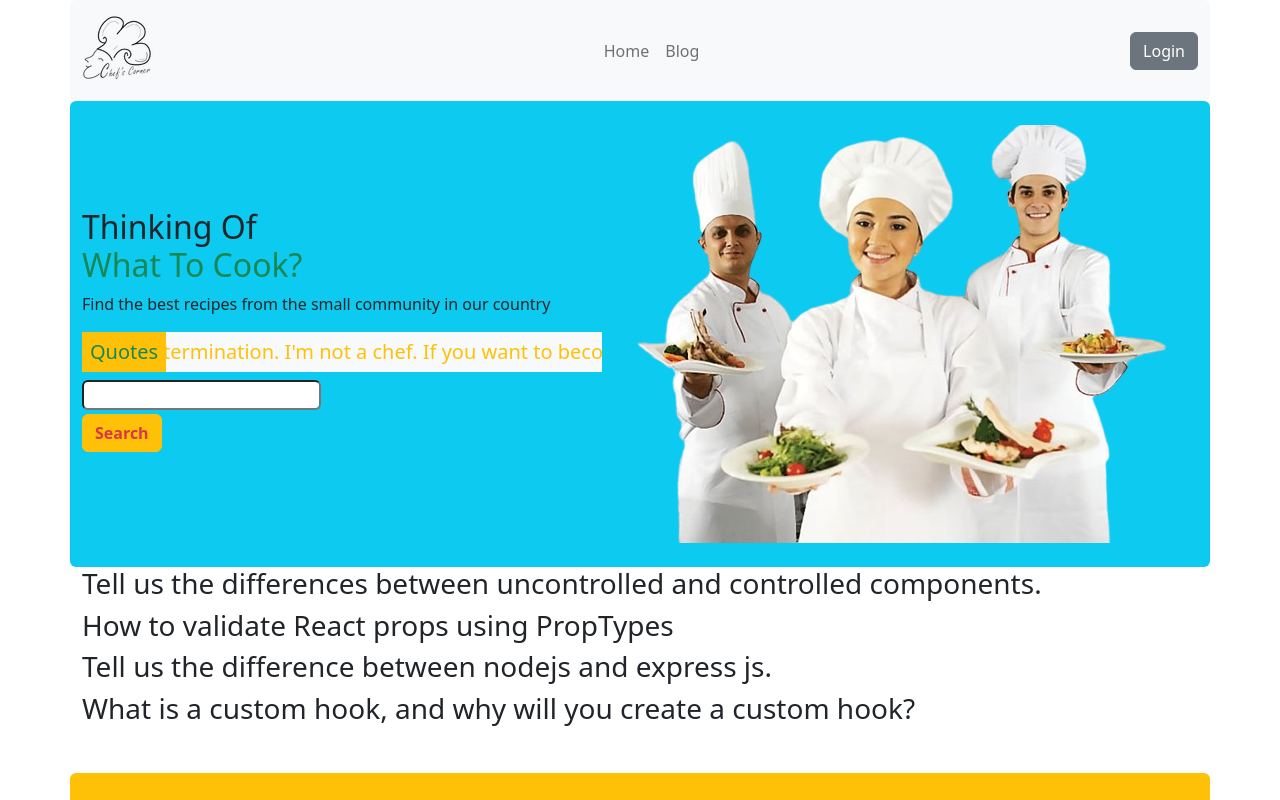
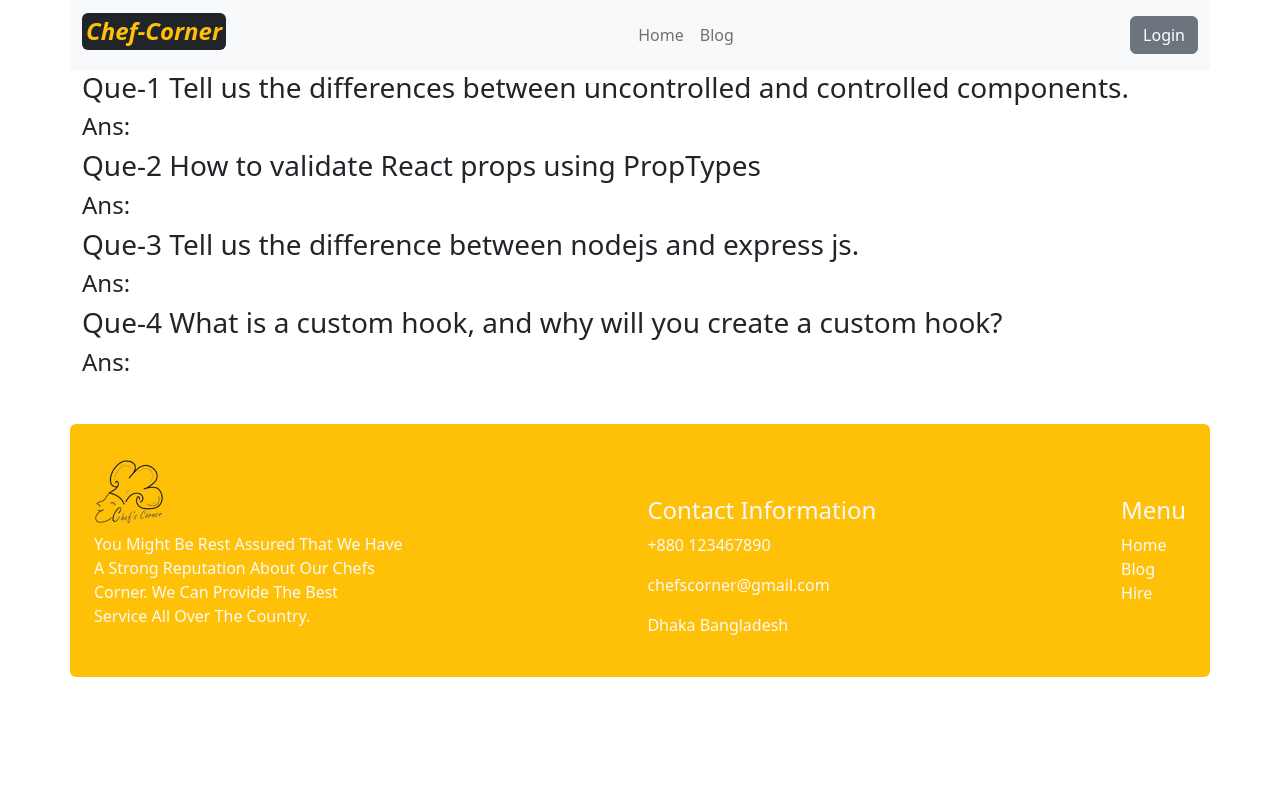
Before and after one commit to MahmudPreyom/chef-recipe-hunter-client-side, a React (Vite) app: page /blog in a window 1280 px wide. Shown: the top 800 px of the page. Built offline with nearby package versions, Linux system fonts and the light colour scheme.

Commit message:
some mistake solve

```diff
--- a/index.html
+++ b/index.html
@@ -2,7 +2,7 @@
 <html lang="en">
   <head>
     <meta charset="UTF-8" />
-    <link rel="icon" type="image/svg+xml" href="/vite.svg" />
+    <link rel="icon" type="image/svg+xml" href="src/assets/four.jpg" />
     <meta name="viewport" content="width=device-width, initial-scale=1.0" />
     <title>Chef Corner</title>
   </head>
--- a/src/components/Blog.jsx
+++ b/src/components/Blog.jsx
@@ -3,10 +3,14 @@ import React from "react";
 const Blog = () => {
     return (
         <div>
-            <h3>Tell us the differences between uncontrolled and controlled components.</h3>
-            <h3>How to validate React props using PropTypes</h3>
-            <h3>Tell us the difference between nodejs and express js.</h3>
-            <h3>What is a custom hook, and why will you create a custom hook?</h3>
+            <h3><span>Que-1</span> Tell us the differences between uncontrolled and controlled components.</h3>
+            <h4><span>Ans:</span></h4>
+            <h3><span>Que-2</span> How to validate React props using PropTypes</h3>
+            <h4><span>Ans:</span></h4>
+            <h3><span>Que-3</span> Tell us the difference between nodejs and express js.</h3>
+            <h4><span>Ans:</span></h4>
+            <h3><span>Que-4</span> What is a custom hook, and why will you create a custom hook?</h3>
+            <h4><span>Ans:</span></h4>
         </div>
     );
 };
--- a/src/layouts/Main.jsx
+++ b/src/layouts/Main.jsx
@@ -1,34 +1,14 @@
 import React from "react";
-import { Button, Container } from "react-bootstrap";
+import { Container } from "react-bootstrap";
 import { Outlet } from 'react-router-dom'
 import Footer from "../pages/Shared/Footer/Footer";
 import Header from "../pages/Shared/Header/Header";
-import one from "../assets/one.png"
-import three from "../assets/three.png"
-import Marquee from "react-fast-marquee";
+
 
 const Main = () => {
     return (
         <div>
             <Header></Header>
-            <Container className="rounded d-flex align-items-center bg-info justify-content-between pb-4">
-                <div className="mt-3">
-                    <h2>Thinking Of<br /><span className="text-success">What To Cook?</span></h2>
-                    <p>Find the best recipes from the small community in our country</p>
-                    <div className="d-flex">
-                        <h5 className="bg-warning p-2 text-success">Quotes</h5>
-                        <Marquee>
-                            <h5 className="bg-light text-warning p-2">Whatever you do, do with determination. I'm not a chef. If you want to become a great chef, you have to work with great chefs.</h5>
-                        </Marquee>
-                    </div>
-                    <input className="rounded" type="text" />
-                    <br />
-                    <Button variant="warning" className="mt-1 text-danger fw-bold">Search</Button>
-                </div>
-                <div className="mt-4">
-                    <img src={three} alt="" />
-                </div>
-            </Container>
             <Container>
                 <Outlet></Outlet>
             </Container>
--- a/src/pages/Home.jsx
+++ b/src/pages/Home.jsx
@@ -1,10 +1,29 @@
 import React from "react";
+import { Button, Container } from "react-bootstrap";
+import Marquee from "react-fast-marquee";
+// import one from "../assets/one.png"
+import three from "../assets/three.png"
 
 const Home = () => {
     return (
-        <div>
-            <h2>This is Home</h2>
+        <Container className="rounded d-flex align-items-center bg-info justify-content-between pb-4">
+        <div className="mt-3">
+            <h2>Thinking Of<br /><span className="text-success">What To Cook?</span></h2>
+            <p>Find the best recipes from the small community in our country</p>
+            <div className="d-flex">
+                <h5 className="bg-warning p-2 text-success">Quotes</h5>
+                <Marquee>
+                    <h5 className="bg-light text-warning p-2">Whatever you do, do with determination. I'm not a chef. If you want to become a great chef, you have to work with great chefs.</h5>
+                </Marquee>
+            </div>
+            <input className="rounded" type="text" />
+            <br />
+            <Button variant="warning" className="mt-1 text-danger fw-bold">Search</Button>
         </div>
+        <div className="mt-4">
+            <img src={three} alt="" />
+        </div>
+    </Container>
     );
 };
 
--- a/src/pages/Shared/Header/Header.jsx
+++ b/src/pages/Shared/Header/Header.jsx
@@ -8,7 +8,7 @@ const Header = () => {
     return (
         <Container className="bg-light rounded">
             <Navbar bg="light">
-                <Navbar.Brand href="#home"><img src={rsz_two} alt="" /></Navbar.Brand>
+                <Navbar.Brand href="#home"><h4 className="rounded bg-dark text-warning fst-italic p-1 fw-bold">Chef-Corner</h4></Navbar.Brand>
                 <Navbar.Toggle aria-controls="basic-navbar-nav" />
                 <Navbar.Collapse id="basic-navbar-nav">
                     <Nav className="mx-auto">
```
Also changed, not shown: src/assets/four.jpg (added), src/assets/rsz_1two.png (deleted).
